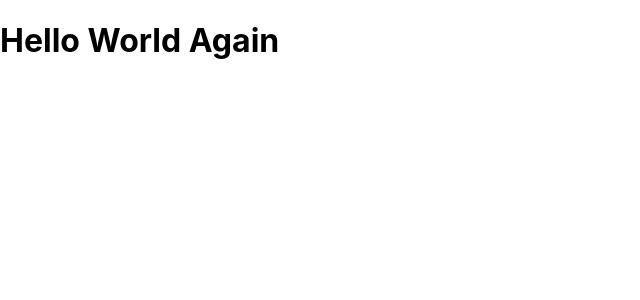
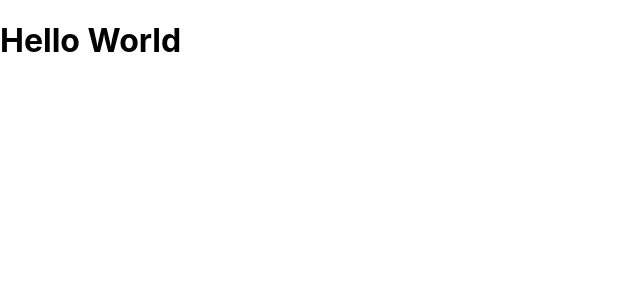
Before and after one commit to ashu18aman/react-alimento, a React (Create React App) app: page / in a window 1280 px wide. Shown: the top 300 px of the page, without its empty margins (0-640 px from the left). Built offline with nearby package versions, Linux system fonts and the light colour scheme.

Commit message:
Restore App.js

```diff
--- a/src/App.js
+++ b/src/App.js
@@ -1,6 +1,6 @@
 function App() {
   return (
-   <h1>Hello World Again</h1>
+   <h1>Hello World</h1>
   );
 }
 
```
